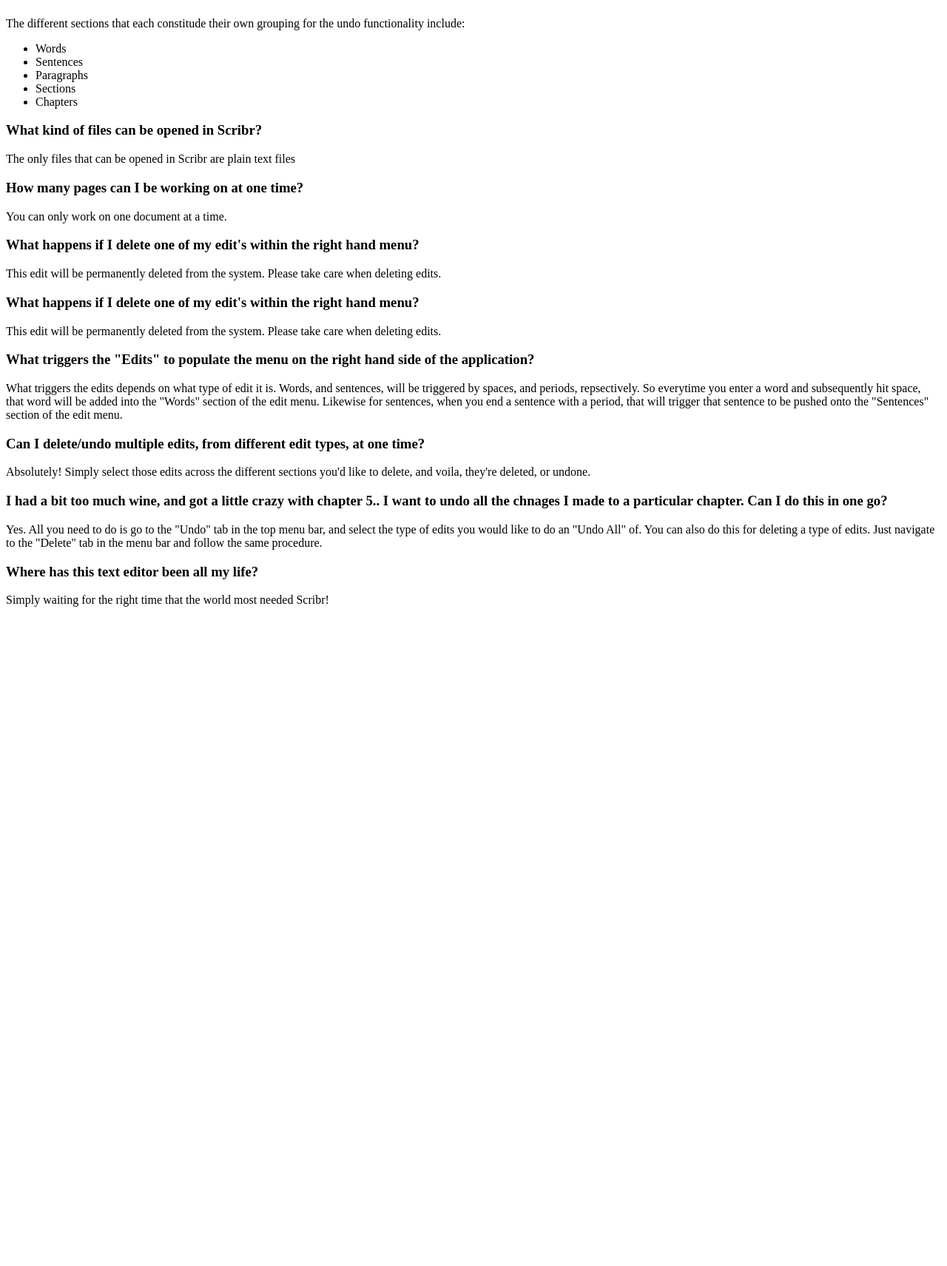
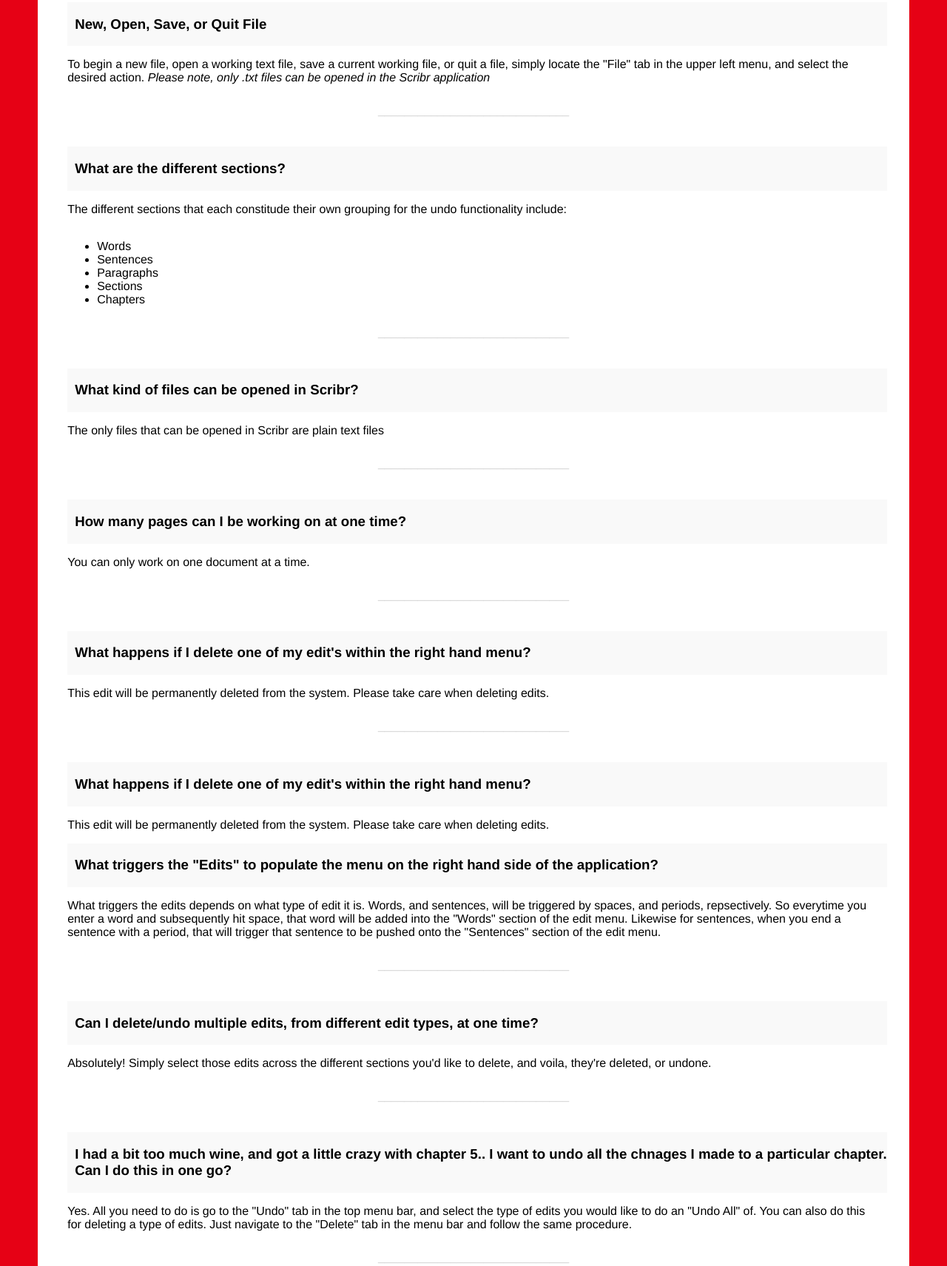
Before and after one commit to johnpurcell514/COMP-5541_PROJECT, a plain HTML site: page SUPPORT/index.html in a window 1280 px wide. Shown: the part 230-1941 px from the top of the page at 74% size. Before the commit the page ends 1066 px from the top, so only its background shows below. Drawn offline with Linux system fonts and the light colour scheme.

Commit message:
Update index.html

```diff
--- a/SUPPORT/index.html
+++ b/SUPPORT/index.html
@@ -3,33 +3,52 @@
 
 <head>
     <title>Frequently Asked Questions</title>
+    <link rel="stylesheet" href="main.css">
+
 </head>
 
 <body>
+    <div class="bandeau">
+        <div class="titre">Scribr</div>
+    </div>
+    <div class="main">
+
+        <div class="faqTitle">
             <h1>
-            <u>FAQ</u>
+                Frequently Asked Questions (FAQ)
             </h1>
+        </div>
 
+
+        <div class="questionSection">
             <p>
                 Please see below for a list of frequently asked questions. If you need further assistance,
                 please contact technical support under the "Help" tab within the Scribr menu.
             </p>
 
+            <div class="questionBox">
                 <h3>
                     New, Open, Save, or Quit File
                 </h3>
-
+            </div>
+            <div class="answerBox">
                 <p>
                     To begin a new file, open a working text file,
                     save a current working file, or quit a file, simply locate the "File"
                     tab in the upper left menu, and select the desired action.
                     <em>Please note, only .txt files can be opened in the Scribr application </em>
                 </p>
-
+            </div>
+            <center>
+                <div class="line">_____________________________</div>
+            </center>
+            <div class="questionBox">
                 <h3>
                     What are the different sections?
                 </h3>
+            </div>
 
+            <div class="answerBox" style="flex-direction: column;">
                 <p>
                     The different sections that each constitude their own grouping for the undo functionality include:
                 <ul>
@@ -39,77 +58,114 @@
                     <li>Sections</li>
                     <li>Chapters</li>
                 </ul>
-        </p>
+            </div>
+            <center>
+                <div class="line">_____________________________</div>
+            </center>
 
+            <div class="questionBox">
                 <h3>
                     What kind of files can be opened in Scribr?
                 </h3>
+            </div>
+            <div class="answerBox">
+                <p>The only files that can be opened in Scribr are plain text files</p>
+            </div>
+            <center>
+                <div class="line">_____________________________</div>
+            </center>
+            <div class="questionBox">
+                <h3> How many pages can I be working on at one time? </h3>
+            </div>
+            <div class="answerBox">
+                <p> You can only work on one document at a time. </p>
+            </div>
+            <center>
+                <div class="line">_____________________________</div>
+            </center>
+            <div class="questionBox">
+                <h3> What happens if I delete one of my edit's within the right hand menu? </h3>
+            </div>
+            <div class="answerBox">
+                <p> This edit will be permanently deleted from the system. Please take care when deleting edits. </p>
+            </div>
+            <center>
+                <div class="line">_____________________________</div>
+            </center>
+            <div class="questionBox">
+                <h3> What happens if I delete one of my edit's within the right hand menu? </h3>
+            </div>
+            <div class="answerBox">
+                <p> This edit will be permanently deleted from the system. Please take care when deleting edits. </p>
+            </div>
 
-        <p>
-            The only files that can be opened in Scribr are plain text files
-        </p>
-
-        <h3>
-            How many pages can I be working on at one time?
-        </h3>
-
-        <p>
-            You can only work on one document at a time.
-        </p>
-
-        <h3>
-            What happens if I delete one of my edit's within the right hand menu?
-        </h3>
-
-        <p>
-            This edit will be permanently deleted from the system. Please take care when deleting edits.
-        </p>
-
-        <h3>
-            What happens if I delete one of my edit's within the right hand menu?
-        </h3>
-
-        <p>
-            This edit will be permanently deleted from the system. Please take care when deleting edits.
-        </p>
-
-        <h3>
-           What triggers the "Edits" to populate the menu on the right hand side of the application?
-        </h3>
-
-        <p>
-           What triggers the edits depends on what type of edit it is. Words, and sentences, will be triggered by spaces, and periods, repsectively.
-            So everytime you enter a word and subsequently hit space, that word will be added into the "Words" section of the edit menu.
-            Likewise for sentences, when you end a sentence with a period, that will trigger that sentence to be pushed onto the "Sentences" section
-            of the edit menu.
-
-        </p>
-
+            <div class="questionBox">
+                <h3> What triggers the "Edits" to populate the menu on the right hand side of the application? </h3>
+            </div>
+            <div class="answerBox">
+                <p> What triggers the edits depends on what type of edit it is. Words, and sentences, will be triggered
+                    by spaces, and periods, repsectively.
+                    So everytime you enter a word and subsequently hit space, that word will be added into the "Words"
+                    section of the edit menu.
+                    Likewise for sentences, when you end a sentence with a period, that will trigger that sentence to be
+                    pushed onto the "Sentences" section of the edit menu. </p>
+            </div>
+            <center>
+                <div class="line">_____________________________</div>
+            </center>
+            <div class="questionBox">
                 <h3>
                     Can I delete/undo multiple edits, from different edit types, at one time?
                 </h3>
+            </div>
+            <div class="answerBox">
+                <p>
+                    Absolutely! Simply select those edits across the different sections you'd like to delete, and voila,
+                    they're deleted, or undone.
+                </p>
+            </div>
+            <center>
+                <div class="line">_____________________________</div>
+            </center>
 
+            <div class="questionBox">
+                <h3>
+                    I had a bit too much wine, and got a little crazy with chapter 5.. I want to undo all the chnages I
+                    made to a particular chapter. Can I do this in one go?
+                </h3>
+            </div>
+            <div class="answerBox">
                 <p>
-           Absolutely! Simply select those edits across the different sections you'd like to delete, and voila, they're deleted, or undone.
+                    Yes. All you need to do is go to the "Undo" tab in the top menu bar, and select the type of edits
+                    you would like to do an "Undo All" of.
+                    You can also do this for deleting a type of edits. Just navigate to the "Delete" tab in the menu bar
+                    and follow the same procedure.
                 </p>
+            </div>
+            <center>
+                <div class="line">_____________________________</div>
+            </center>
 
-      <h3>
-          I had a bit too much wine, and got a little crazy with chapter 5.. I want to undo all the chnages I made to a particular chapter. Can I do this in one
-          go?
-        </h3>
-
-        <p>
-           Yes. All you need to do is go to the "Undo" tab in the top menu bar, and select the type of edits you would like to do an "Undo All" of.
-            You can also do this for deleting a type of edits. Just navigate to the "Delete" tab in the menu bar and follow the same procedure.
-        </p>
-
+            <div class="questionBox">
                 <h3>
                     Where has this text editor been all my life?
                 </h3>
-
+            </div>
+            <div class="answerBox">
                 <p>
                     Simply waiting for the right time that the world most needed Scribr!
                 </p>
+            </div>
+            <center>
+                <div class="line">_____________________________</div>
+            </center>
+        </div>
+
+    </div>
+    <footer>
+        © Copyright 2021 Scribr, Ltd. All rights reserved.
+    </footer>
+
 
 </body>
 
```
Lines whose indentation alone changed are shown as unchanged.
